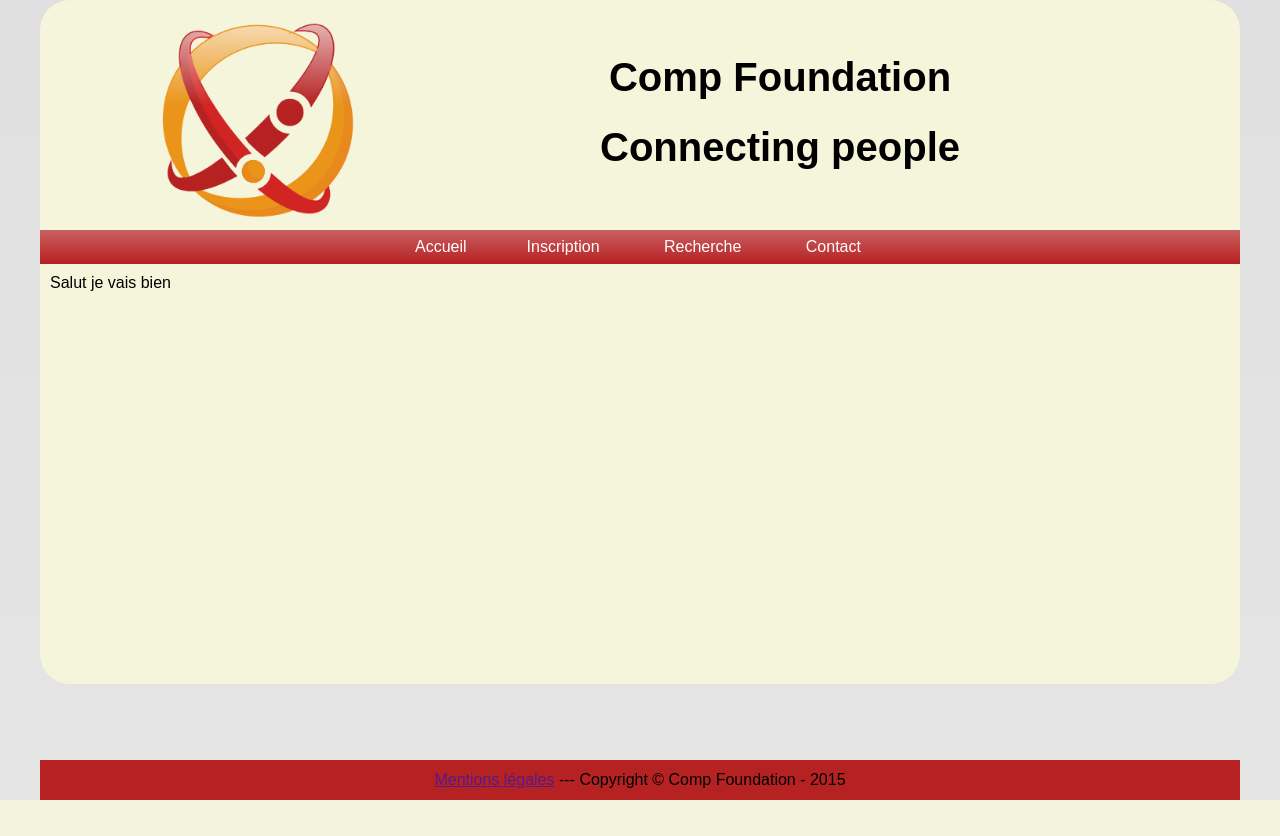
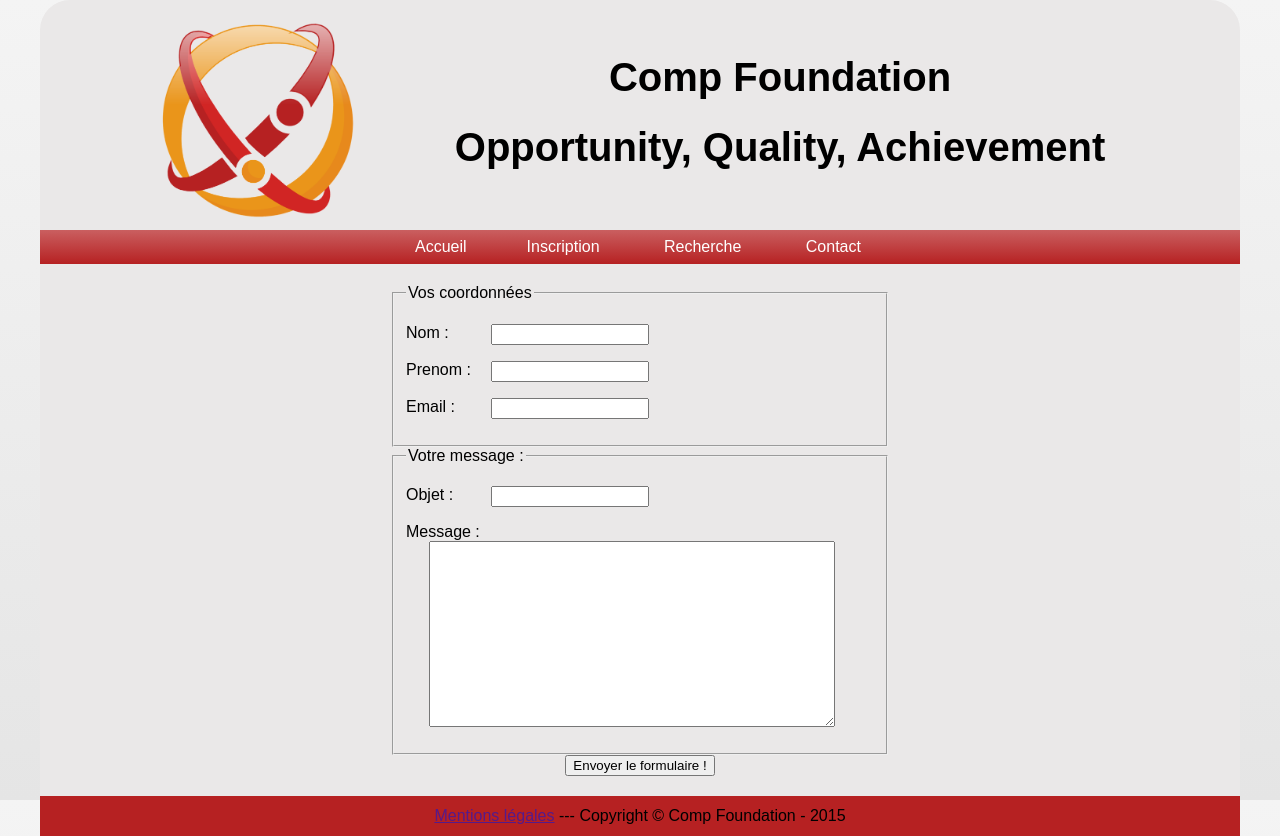
Before and after one commit to MarineLH/PROJET_PHP_RSRM, a PHP site: page /contact.php in a window 1280 px wide. Before the commit the page ends 800 px from the top, so only its background shows below. Run offline with PHP 8.4, Linux system fonts and the light colour scheme.

Commit message:
pages finies

```diff
--- a/projetphpmysql/contact.php
+++ b/projetphpmysql/contact.php
@@ -4,6 +4,7 @@
         <meta charset= "utf-8" />
         <link rel = "stylesheet" href="css/index.css"/>
         <link rel = "stylesheet" href="css/global.css"/>
+		<link rel = "stylesheet" href="css/contact.css"/>
         <title> Contact </title>
     </head>
     <script src="script/global.js"></script>
@@ -12,7 +13,7 @@
             <header>
                 <div class="top">
                     <img href="index.php" src="images/logofinal.png" width="200px" height="200px"/>
-                    <h1 id ="slogan">Comp Foundation<br/>Connecting people</h1>
+                    <h1 id ="slogan">Comp Foundation<br/>Opportunity, Quality, Achievement</h1>
                 </div>
                 <div class="nav">
                     <ul id="menu">
@@ -34,7 +35,43 @@
                 </div>
             </header>
             <div class="wrapper">
-                Salut je vais bien
+				<div class="contact">
+					<form id="contact" method="post" action="traitement_formulaire.php">
+						<fieldset><legend>Vos coordonnées</legend>
+
+
+                                <p><label for="nom">Nom :</label><input type="text" id="nom" name="nom" tabindex="1" /></p>
+
+
+
+                                <p><label for="nom">Prenom :</label><input type="text" id="prenom" name="prenom" tabindex="2" /></p>
+
+
+
+                                <p><label for="email">Email :</label><input type="text" id="email" name="email" tabindex="3" /></p>
+
+
+                        </fieldset>
+
+
+						  <fieldset><legend>Votre message :</legend>
+						      <p><label for="objet">Objet :</label><input type="text" id="objet" name="objet" tabindex="4" /></p>
+						  <p><label for="message">Message :</label><textarea id="message" name="message" tabindex="5" cols="30" rows="8"></textarea></p>
+						  </fieldset>
+
+
+						<div style="text-align:center;"><input type="submit" name="envoi" value="Envoyer le formulaire !" /></div>
+					</form>
+				</div>
+
+
+
+
+
+
+
+
+
                 <div class="push"></div>
             </div>
         </div>
--- /dev/null
+++ b/projetphpmysql/css/contact.css
@@ -0,0 +1,27 @@
+.contact{
+	height :100%;
+	width : 500px;
+	margin-left : auto;
+	margin-right : auto;
+	padding : 10px;
+}
+
+
+#message{
+	width:400px;
+	height:180px;
+	margin-left : 5%;
+}
+
+input, textarea {
+    width: 150px;
+    vertical-align: top;
+}
+
+label {
+    display: inline-block;
+    width: 100px;
+    margin-right: -15px;
+    vertical-align: top;
+    text-align: left;
+}
--- a/projetphpmysql/css/global.css
+++ b/projetphpmysql/css/global.css
@@ -2,8 +2,8 @@ html, body{
     max-width: 1200px;
     margin: auto;
     padding: 0;
-    background-image:-webkit-linear-gradient(top, #e0e0e0 0%, #e5e5e5 100%);
-    background-image:linear-gradient(to bottom, #e0e0e0 0%, #e5e5e5 100%);
+    background-image:-webkit-linear-gradient(top, #f4f4f4 0%, #e5e5e5 100%);
+    background-image:linear-gradient(to bottom, #f4f4f4 0%, #e5e5e5 100%);
     height: 100%;
     background-attachment: fixed;
     background-repeat: no-repeat;
@@ -11,7 +11,7 @@ html, body{
 
 }
 .top{
-    background-color: #f5f5dc;
+    background-color: #eae8e8;
     margin: auto;
     padding: 15px;
     height: 200px;
@@ -97,7 +97,7 @@ html, body{
 }
 .wrapper{
     min-height: 400px;
-    background-color: #f5f5dc;
+    background-color: #eae8e8;
     border-bottom-left-radius: 30px;
     border-bottom-right-radius: 30px;
     padding: 10px;
```
Also changed, not shown: projetphpmysql/traitement_formulaire.php (added, +176 -0 lines).
